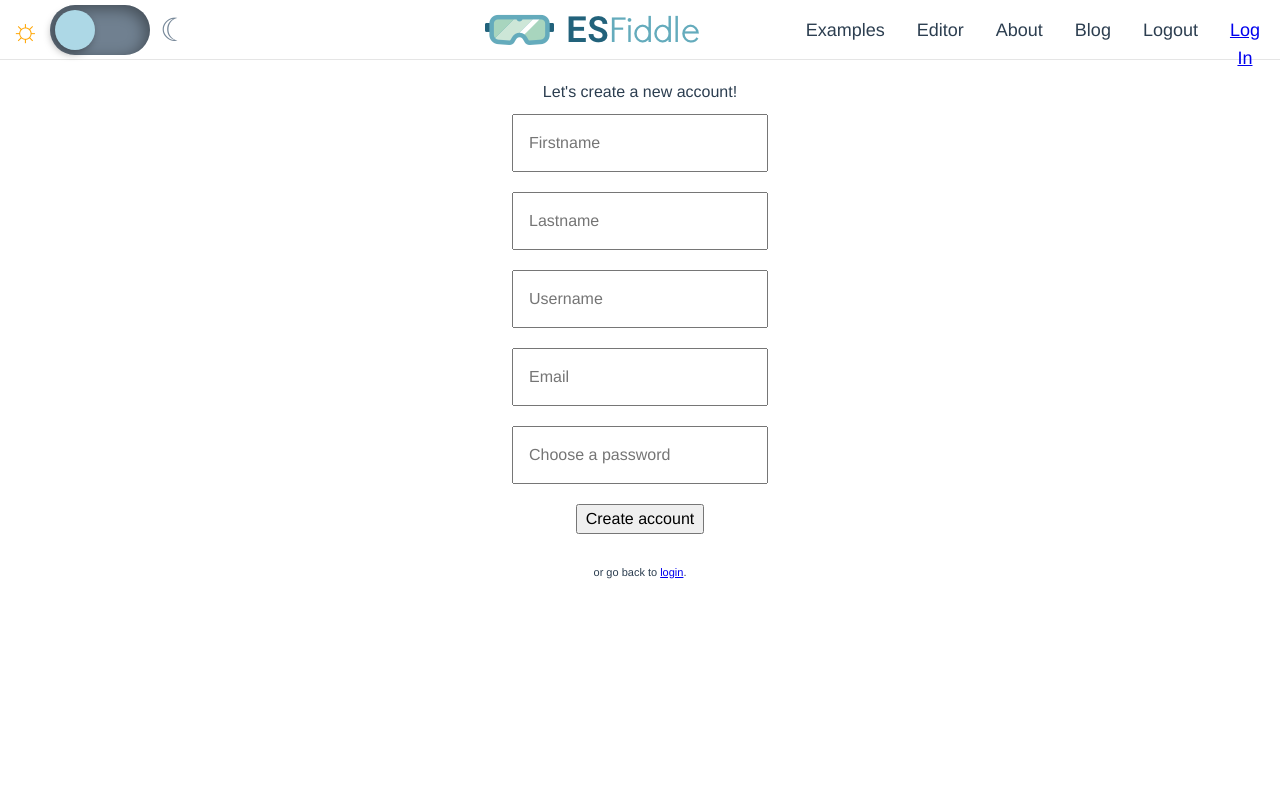
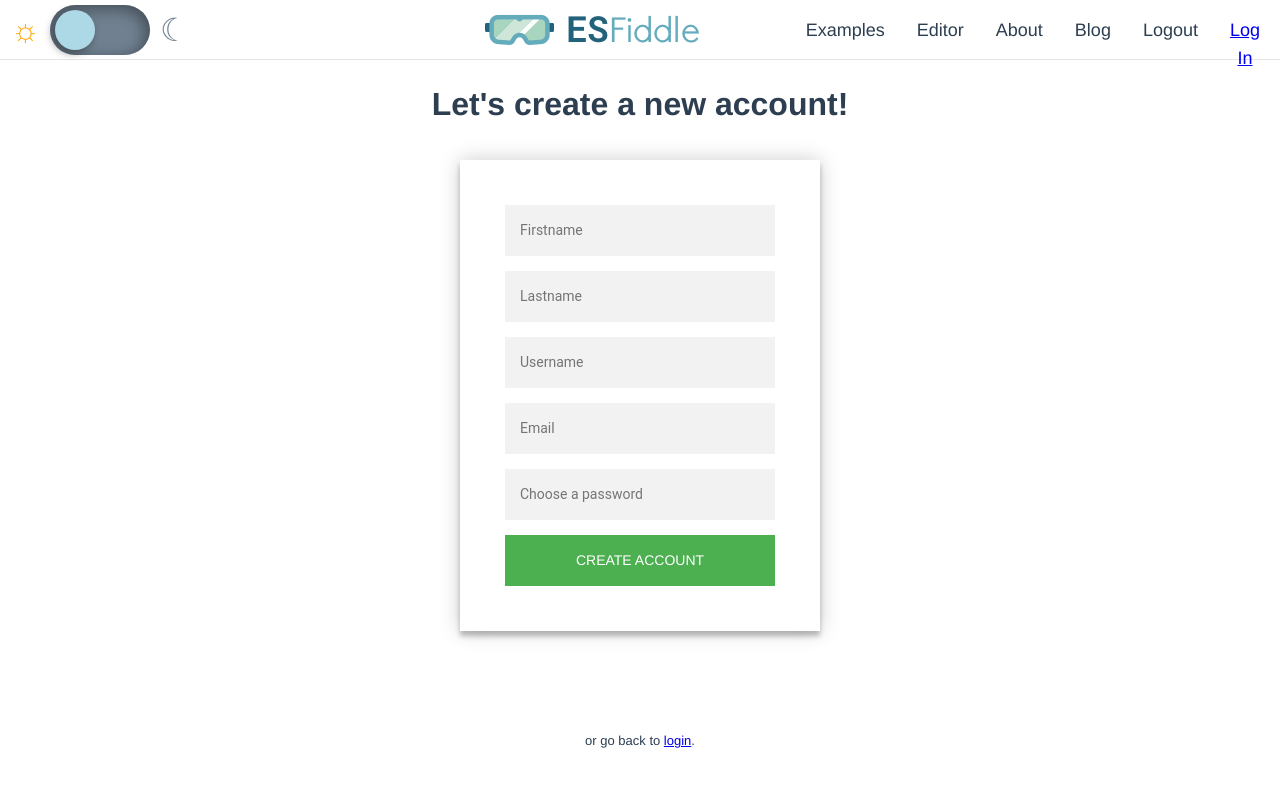
Before and after one commit to esfiddle/site, a Vue app: page /signup in a window 1280 px wide. Shown: the top 800 px of the page. Built offline with nearby package versions, Linux system fonts and the light colour scheme; no server answers.

Commit message:
Make prettier login and signup forms

```diff
--- a/src/components/Authentication/Login/Login.vue
+++ b/src/components/Authentication/Login/Login.vue
@@ -4,19 +4,23 @@
     <form @submit.prevent="login">
       <input type="email" placeholder="Email" v-model="email" /><br>
       <input type="password" placeholder="Password" v-model="password" /><br>
-      <button @click='login'>Login</button>
+      <Button @click='login' buttonText='Login' />
     </form>
-    <p>Or <router-link to='/signup'>Sign Up</router-link></p>
+    <p class='message'>Or <router-link to='/signup'>Sign Up</router-link></p>
   </div>
 </template>
 
 <script>
 import router from '@/router.js'; // eslint-disable-line
 import firebase from 'firebase'; // eslint-disable-line
-import db from "@/firestore.js"; // eslint-disable-line
+import db from '@/firestore.js'; // eslint-disable-line
+import Button from '@/components/Button/Button.vue';
 
 export default {
   name: 'Login',
+  components: {
+    Button,
+  },
   data() {
     return {
       email: '',
@@ -44,16 +48,38 @@ export default {
     margin-top: 80px;
 }
 
-input {
-    margin: 10px 0;
-    width: 20%;
-    padding: 15px;
+form {
+  position: relative;
+  z-index: 1;
+  background: #FFFFFF;
+  max-width: 360px;
+  margin: 0 auto 100px;
+  padding: 45px;
+  text-align: center;
+  box-shadow: 0 0 20px 0 rgba(0, 0, 0, 0.2), 0 5px 5px 0 rgba(0, 0, 0, 0.24);
 }
 
-button {
-    margin: 10px 0;
-    width: 20%;
-    padding: 15px;
+form input {
+  font-family: "Roboto", sans-serif;
+  outline: 0;
+  background: #f2f2f2;
+  width: 100%;
+  border: 0;
+  margin: 0 0 15px;
+  padding: 15px;
+  box-sizing: border-box;
+  font-size: 14px;
+}
+
+form .message {
+  margin: 15px 0 0;
+  color: #b3b3b3;
+  font-size: 12px;
+}
+
+form .message a {
+  color: #4CAF50;
+  text-decoration: none;
 }
 
 p {
--- a/src/components/Authentication/Signup/Signup.vue
+++ b/src/components/Authentication/Signup/Signup.vue
@@ -1,24 +1,28 @@
 <template>
     <div class='sign-up'>
-        <p>Let's create a new account!</p>
-        <form @submit.prevent="registerUser">
-          <input type="text" placeholder="Firstname" v-model="userData.firstname" /><br>
-          <input type="text" placeholder="Lastname" v-model="userData.lastname" /><br>
-          <input type="text" placeholder="Username" v-model="userData.username" /><br>
-          <input type="email" placeholder="Email" v-model="userData.email" /><br>
-          <input type="password" placeholder="Choose a password" v-model="userData.password" /><br>
-          <button>Create account</button>
-      </form>
-        <span>or go back to <router-link to='/login'>login</router-link>.</span>
+        <h1>Let's create a new account!</h1>
+        <form @submit.prevent='registerUser'>
+          <input type='text' placeholder='Firstname' v-model='userData.firstname' /><br>
+          <input type='text' placeholder='Lastname' v-model='userData.lastname' /><br>
+          <input type='text' placeholder='Username' v-model='userData.username' /><br>
+          <input type='email' placeholder='Email' v-model='userData.email' /><br>
+          <input type='password' placeholder='Choose a password' v-model='userData.password' /><br>
+          <Button buttonText='Create account' />
+        </form>
+        <p class='message'>or go back to <router-link to='/login'>login</router-link>.</p>
     </div>
 </template>
 
 <script>
 import firebase from 'firebase';
 import db from '@/firestore.js'; //eslint-disable-line
+import Button from '@/components/Button/Button.vue';
 
 export default {
   name: 'signup',
+  components: {
+    Button,
+  },
   data() {
     return {
       userData: {
@@ -70,21 +74,51 @@ export default {
     margin-top: 80px;
 }
 
-input {
-    margin: 10px 0;
-    width: 20%;
-    padding: 15px;
+h1 {
+  margin-bottom: 1em;
 }
 
-button {
-    margin: 10px;
-    width: 10%;
+form {
+  position: relative;
+  z-index: 1;
+  background: #FFFFFF;
+  max-width: 360px;
+  margin: 0 auto 100px;
+  padding: 45px;
+  text-align: center;
+  box-shadow: 0 0 20px 0 rgba(0, 0, 0, 0.2), 0 5px 5px 0 rgba(0, 0, 0, 0.24);
+}
+
+form input {
+  font-family: "Roboto", sans-serif;
+  outline: 0;
+  background: #f2f2f2;
+  width: 100%;
+  border: 0;
+  margin: 0 0 15px;
+  padding: 15px;
+  box-sizing: border-box;
+  font-size: 14px;
+}
+
+form .message {
+  margin: 15px 0 0;
+  color: #b3b3b3;
+  font-size: 12px;
+}
+
+form .message a {
+  color: #4CAF50;
+  text-decoration: none;
+}
+
+p {
+    margin-top: 40px;
+    font-size: 13px;
+}
+
+p a {
+    text-decoration: underline;
     cursor: pointer;
 }
-
-span {
-    display: block;
-    margin-top: 20px;
-    font-size: 11px;
-}
 </style>
--- /dev/null
+++ b/src/components/Button/Button.vue
@@ -0,0 +1,43 @@
+<template>
+  <div>
+      <button class='button'>{{ buttonText }}</button>
+  </div>
+</template>
+
+<script>
+export default {
+  name: 'Button',
+  props: {
+    buttonText: String,
+  },
+};
+</script>
+
+<style>
+.button {
+  text-transform: uppercase;
+  outline: 0;
+  background: #4CAF50;
+  width: 100%;
+  border: 0;
+  padding: 15px;
+  color: #FFFFFF;
+  font-size: 14px;
+  -webkit-transition: all 0.3 ease;
+  transition: all 0.3 ease;
+  cursor: pointer;
+}
+
+button:hover,button:active,button:focus {
+  background: #43A047;
+}
+
+.button-light {
+
+}
+
+.button-dark {
+
+}
+
+</style>
--- a/src/main.js
+++ b/src/main.js
@@ -10,15 +10,15 @@ import './index.css';
 
 Vue.config.productionTip = false;
 
-let app = '';
+const app = '';
 
-firebase.auth().onAuthStateChanged(user => {
+firebase.auth().onAuthStateChanged((user) => { // eslint-disable-line no-unused-vars
   if (!app) {
     new Vue({
       router,
       store,
       firebase,
       render: h => h(App),
-    }).$mount('#app')
+    }).$mount('#app');
   }
 });
--- a/src/router.js
+++ b/src/router.js
@@ -1,7 +1,7 @@
 import Vue from 'vue';
 import Router from 'vue-router';
 import firebase from 'firebase';
-import firestore from './firestore.js';
+import firestore from './firestore.js'; // eslint-disable-line
 
 Vue.use(Router);
 
```
